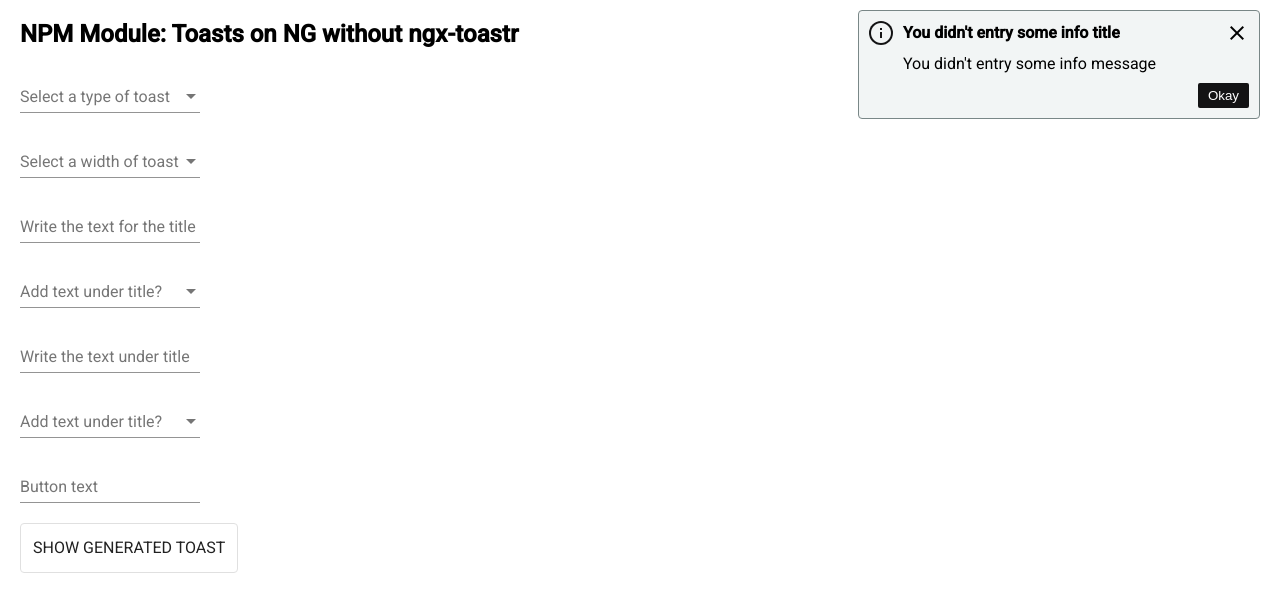
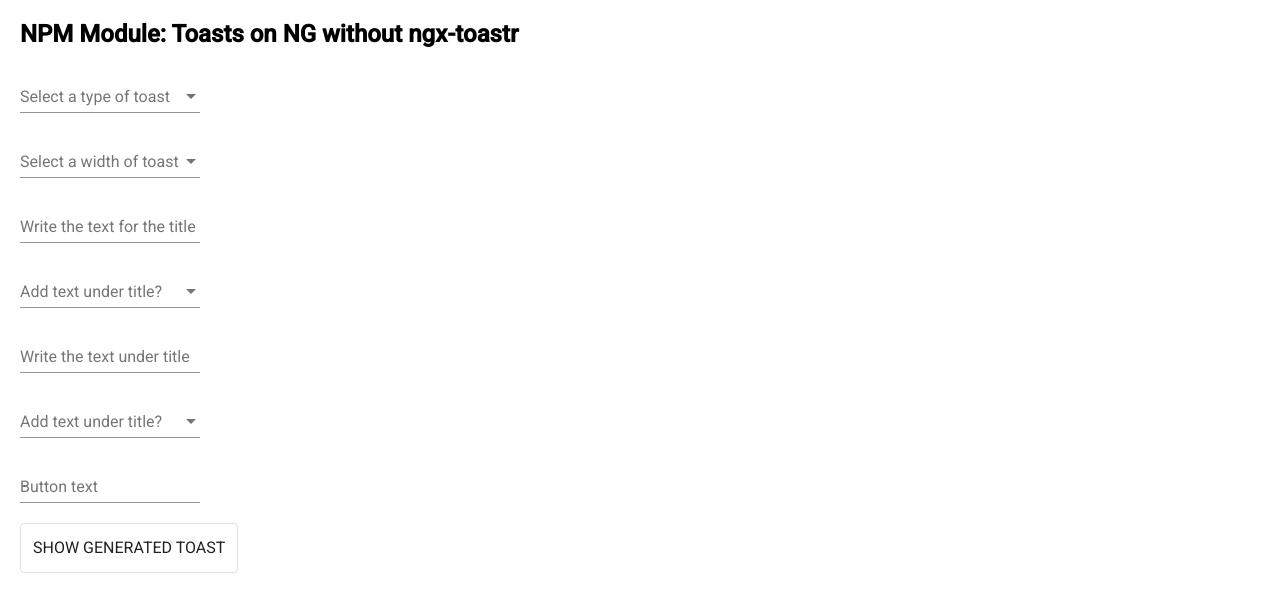
Before and after one commit to ShpilevskyAndrei/Modal-Popup-in-Angular, an Angular app: page / in a window 1280 px wide. Shown: the top 612 px of the page. Built offline with nearby package versions, Linux system fonts and the light colour scheme.

Commit message:
add toast$ as observable, change html add async --problem with output only 1 toast and need delete unused code

```diff
--- a/src/app/app.component.html
+++ b/src/app/app.component.html
@@ -1,7 +1,7 @@
 <div class="between">
   <div class="main">
     <h2>NPM Module: Toasts on NG without ngx-toastr</h2>
-    <app-form (formClicked)="formClicked($event)"></app-form>
+    <app-form></app-form>
   </div>
   <app-toast [toastData]="toastData" ></app-toast>
 </div>
--- a/src/app/form/form.component.ts
+++ b/src/app/form/form.component.ts
@@ -1,4 +1,5 @@
-import {Component, EventEmitter, Output} from '@angular/core';
+import {Component} from '@angular/core';
+import {ToastDataService} from "../toasts/toast-data-service";
 
 @Component({
   selector: 'app-form',
@@ -6,11 +7,11 @@
   styleUrls: ['./form.component.scss']
 })
 export class FormComponent {
-
-  @Output() formClicked: EventEmitter<any> = new EventEmitter<any>()
+  constructor(private toastService: ToastDataService) {
+  }
 
   toastOption: any = {
-    toastType: '' ,
+    toastType: '',
     width: '',
     title: '',
     addMessage: '',
@@ -19,8 +20,8 @@
     buttonText: '',
   }
 
-  returnToastOptions (): void {
-    this.formClicked.emit(this.toastOption);
+  returnToastOptions(): void {
+    this.toastService.toastsData.next({...this.toastOption})
     console.log(this.toastOption)
   }
 }
--- a/src/app/toasts/toast/toast.component.html
+++ b/src/app/toasts/toast/toast.component.html
@@ -1,14 +1,14 @@
-<div class="toast {{toastType}} {{width}}" id="toast">
+<div *ngIf="toast$ | async" class="toast {{toastType}} {{width}}" id="toast">
   <div class="toast-container-without-action-button">
     <div class="icon-text-container">
       <div class="icon-container">
-        <mat-icon class="icon {{toastType}}-icon">{{icon()}}</mat-icon>
+        <mat-icon class="icon {{(toast$ | async)?.toastType}}-icon">{{icon(toast$ | async)}}</mat-icon>
       </div>
       <div class="text-container">
         <p>
           <b>{{toastHeader}}</b>
         </p>
-          <p *ngIf="toastTextAdd">{{toastText}}
+        <p *ngIf="toastTextAdd">{{(toast$| async)?.title}}
         </p>
       </div>
     </div>
--- a/src/app/toasts/toast/toast.component.ts
+++ b/src/app/toasts/toast/toast.component.ts
@@ -1,8 +1,9 @@
 import {Component, Input} from '@angular/core';
+import {Observable} from "rxjs";
 
-import {toastType} from "../enums/toast-type";
-import {iconType} from "../enums/icon-type";
+import {ToastType, toastType} from "../enums/toast-type";
 import {IToastOptions} from "../interfaces/toast-options";
+import {ToastDataService} from "../toast-data-service";
 
 
 @Component({
@@ -14,7 +15,12 @@
 export class ToastComponent {
   @Input() public toastData!: IToastOptions;
 
-constructor() {}
+  public toast$: Observable<IToastOptions | null> = this.toastService.toastsData.asObservable()
+
+  constructor(private toastService: ToastDataService) {
+  }
+
+
   //ЗДЕСЬ ДОЛЖЕН БЫТЬ ОБЪЕКТ ИЗ FORM.COMP - toastOption
 
   toastType: toastType = 'info'; // 'error' | 'warning' | 'info' | 'success' | 'system'
@@ -23,21 +29,25 @@
   width: 'long' | 'short' = 'long'; // 'long' | 'short'
   // get value from set func
 
-  icon = ():iconType | null => {
-    if (this.toastType === 'error') {
+  public icon(toast: IToastOptions | null) {
+    if (!toast) {
+      return null
+    }
+    if (toast.toastType === ToastType.error) {
       return `error_outline`
-    } else if (this.toastType === 'warning') {
+    } else if (toast.toastType === ToastType.warning) {
       return `warning`
-    } else if (this.toastType === 'info') {
+    } else if (toast.toastType === ToastType.info) {
       return `info`
-    } else if (this.toastType === 'success') {
+    } else if (toast.toastType === ToastType.success) {
       return `check_circle_outline`
-    } else if (this.toastType === 'system') {
+    } else if (toast.toastType === ToastType.system) {
       return `info`
     } else {
       return null
     }
   }
+
   toastHeader: string = '' || `You didn't entry some ${this.toastType} title`; // any text
   // get value from set func
 
```
Lines whose indentation alone changed are shown as unchanged.
